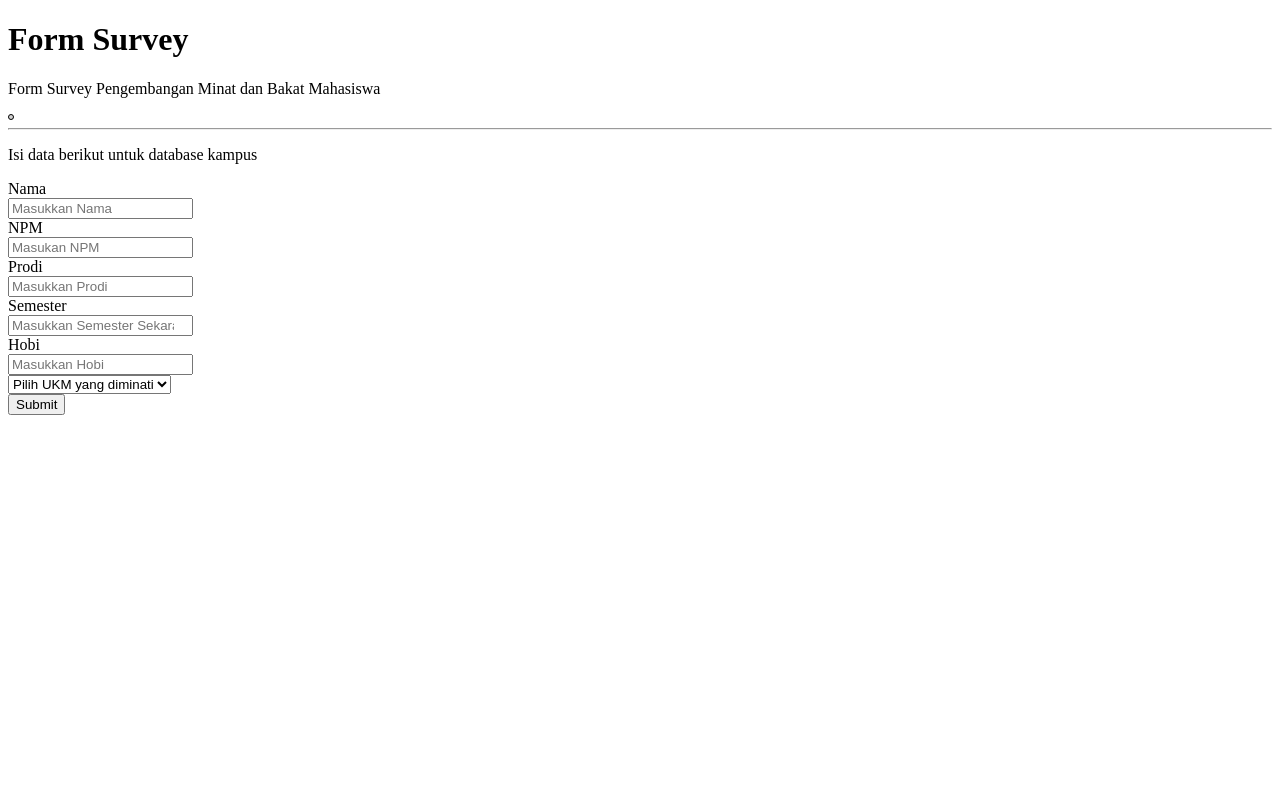
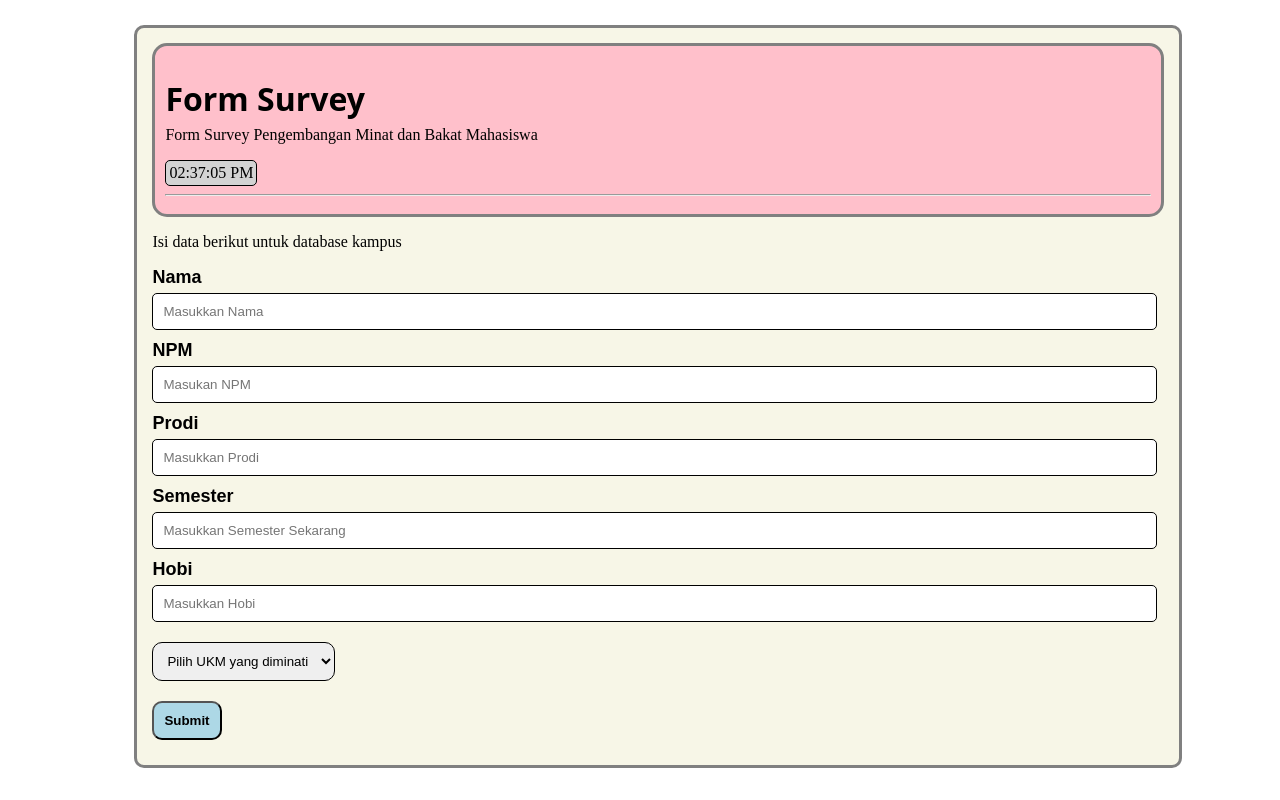
Before and after one commit to emnapis03/UAS-Design-Web, a PHP site: page /form.php in a window 1280 px wide. Run offline with PHP 8.4, Linux system fonts and the light colour scheme; some libraries are stand-ins or nearby versions.

Commit message:
Edit CSS

```diff
--- a/form.php
+++ b/form.php
@@ -23,7 +23,7 @@ if (isset($_POST["submit"])) {
     <meta charset="UTF-8" />
     <meta http-equiv="X-UA-Compatible" content="IE=edge" />
     <meta name="viewport" content="width=device-width, initial-scale=1.0" />
-    <!-- <link rel="stylesheet" href="style.css" /> -->
+    <link rel="stylesheet" href="stylee.css">
 
     <title>Form Survey</title>
 </head>
@@ -33,7 +33,7 @@ if (isset($_POST["submit"])) {
         <div class="header">
             <h1><b>Form Survey</b></h1>
             <p>Form Survey Pengembangan Minat dan Bakat Mahasiswa</p>
-            <div style="border: solid black 1px; width:fit-content; padding:2px; background-color:lightgray; border-radius:5px"
+            <div style="border: solid black 1px; width:fit-content; padding: 3px; background-color:lightgray; border-radius:5px"
                 class="clock" id="DisplayClock" onload="showTime()">
                 <script type="text/javascript" src="jquery.js"></script>
             </div>
@@ -62,7 +62,7 @@ if (isset($_POST["submit"])) {
                         <option value="robotik">Robotik</option>
                     </select>
                     <br />
-                    <button type="submit" name="submit">Submit</button>
+                    <button class="button" type="submit" name="submit">Submit</button>
                 </form>
             </div>
         </div>
--- /dev/null
+++ b/jquery.js
@@ -0,0 +1,28 @@
+function showTime(){
+    var date = new Date();
+    var h = date.getHours();
+    var m = date.getMinutes();
+    var s = date.getSeconds();
+    var session = "AM";
+
+    if(h==0){
+      h=12;
+    }
+    if (h>12){
+      h=h-12;
+      session="PM"
+    }
+
+    h=(h<10) ? "0" + h : h;
+    m=(m<10) ? "0" + m : m;
+    s=(s<10) ? "0" + s : s;
+
+    var time = h + ":" + m + ":" + s + " " + session;
+
+    document.getElementById("DisplayClock").innerText = time;
+
+    document.getElementById("DisplayClock").textContent = time;
+
+    setTimeout(showTime, 100);
+  }
+  showTime();
--- /dev/null
+++ b/stylee.css
@@ -0,0 +1,54 @@
+.container {
+  border: 3px solid gray;
+  padding: 15px;
+  border-radius: 10px;
+  width: 80%;
+  margin-left: 10%;
+  margin-top: 25px;
+  /* margin-bottom: 20px; */
+  background-color: #f7f6e7;
+}
+.header {
+  border: 3px solid grey;
+  border-radius: 15px;
+  padding: 10px;
+  background-color: pink;
+}
+.header h1 {
+  font-family: "Open Sans", sans-serif;
+  margin-bottom: -10px;
+}
+.form form input {
+  border-radius: 5px;
+  width: 98%;
+  margin-bottom: 10px;
+  padding-top: 10px;
+  padding-bottom: 10px;
+  padding-left: 10px;
+  margin-top: 5px;
+  border: 1.5px solid;
+}
+select {
+  margin-top: 10px;
+  padding: 10px;
+  border-radius: 10px;
+  border: 1.5px solid;
+}
+.button {
+  background-color: lightblue;
+  border-radius: 10px;
+  padding: 10px;
+  box-shadow: 5px;
+  margin-top: 20px;
+  font-weight: bold;
+}
+.button:hover {
+  background-color: pink;
+  transform: scale(1.2);
+}
+.form {
+  margin-bottom: 10px;
+  font-family: Arial, Helvetica, sans-serif;
+  font-size: large;
+  font-weight: bold;
+}
```
Also changed, not shown: style.css (+7 -0 lines).
